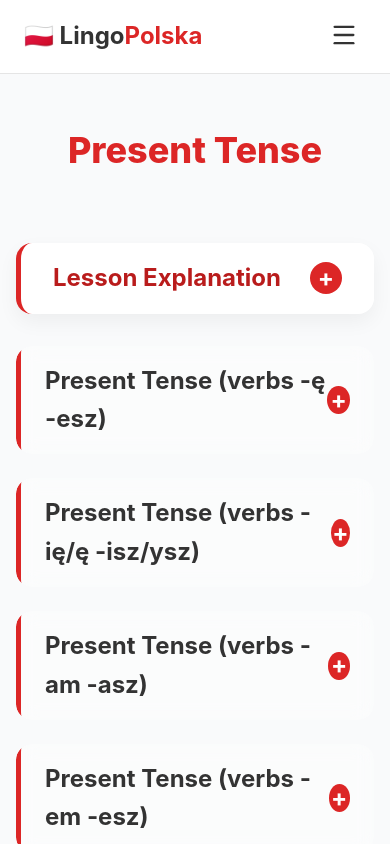
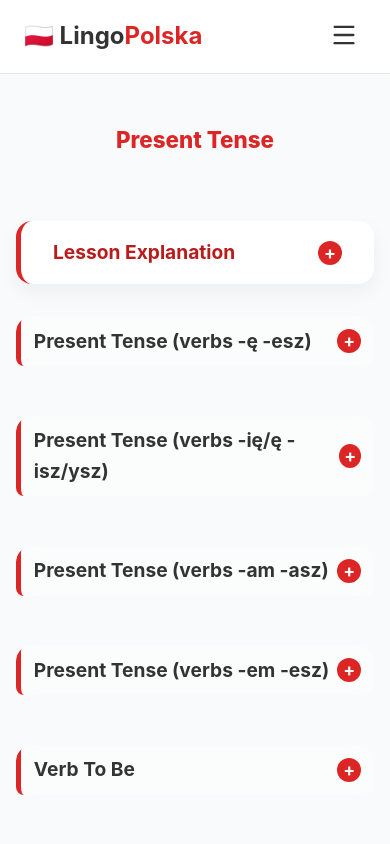
Before and after one commit to Elie-A/Lingo-Polska, a React (Vite) app in the folder client/: page /lessons/present in a window 390 px wide. Shown: the top 844 px of the page. Built offline with nearby package versions, Linux system fonts and the light colour scheme.

Commit message:
design improvement

```diff
--- a/client/src/components/LessonPage/LessonPage.css
+++ b/client/src/components/LessonPage/LessonPage.css
@@ -64,8 +64,8 @@
     font-size: 1.5rem;
     color: #fff;
     background: #dc2626;
-    width: 32px;
-    height: 32px;
+    width: 36px;
+    height: 36px;
     border-radius: 50%;
     display: flex;
     align-items: center;
@@ -82,7 +82,6 @@
     overflow: hidden;
     transition: max-height 0.5s ease, padding 0.3s ease;
     padding: 0 2rem;
-    /* small padding when collapsed */
 }
 
 .explanation-content.open {
@@ -126,13 +125,13 @@
 
 .class-block:hover {
     transform: translateY(-3px);
-    box-shadow: 0 20px 40px rgba(0, 0, 0, 0.08);
+    box-shadow: 0 18px 35px rgba(0, 0, 0, 0.08);
 }
 
 .class-title {
     font-size: 1.5rem;
     font-weight: 700;
-    padding: 1rem 1.5rem;
+    padding: 0.8rem 1rem;
     margin: 0;
     background: rgba(255, 255, 255, 0.35);
     backdrop-filter: blur(10px);
@@ -155,7 +154,7 @@
 
 .toggle-btn {
     font-weight: 700;
-    font-size: 1.5rem;
+    font-size: 1.3rem;
     color: #fff;
     background: #dc2626;
     width: 28px;
@@ -213,28 +212,11 @@
     }
 }
 
-/* Responsive */
-@media (max-width: 768px) {
-    .lesson-page {
-        padding: 1rem;
-    }
-
-    .lesson-explanation-header h2 {
-        font-size: 1.5rem;
-    }
-
-    .explanation-section h3 {
-        font-size: 1.2rem;
-    }
-}
-
+/* Error */
 .error {
     background: #fee2e2;
-    /* light red background */
     border-left: 5px solid #dc2626;
-    /* red accent */
     color: #b91c1c;
-    /* dark red text */
     padding: 1rem 2rem;
     border-radius: 1rem;
     margin-bottom: 2rem;
@@ -248,7 +230,6 @@
     font-size: 1rem;
 }
 
-/* Retry button */
 .error button {
     background: #dc2626;
     color: #fff;
@@ -265,3 +246,47 @@
     background: #b91c1c;
     transform: translateY(-2px);
 }
+
+/* Responsive Adjustments */
+@media (max-width: 768px) {
+    .lesson-page {
+        padding: 1rem;
+    }
+
+    .lesson-title {
+        font-size: 1.4rem;
+    }
+
+    .lesson-subtitle {
+        font-size: 1rem;
+    }
+
+    .lesson-explanation-header h2 {
+        font-size: 1.2rem;
+    }
+
+    .lesson-explanation .toggle-btn {
+        width: 24px;
+        height: 24px;
+        font-size: 1.1rem;
+    }
+
+    .explanation-section h3 {
+        font-size: 1.1rem;
+    }
+
+    .class-title {
+        font-size: 1.2rem;
+        padding: 0.6rem 0.8rem;
+    }
+
+    .class-content {
+        padding: 0.8rem;
+    }
+
+    .toggle-btn {
+        width: 24px;
+        height: 24px;
+        font-size: 1.1rem;
+    }
+}
```
